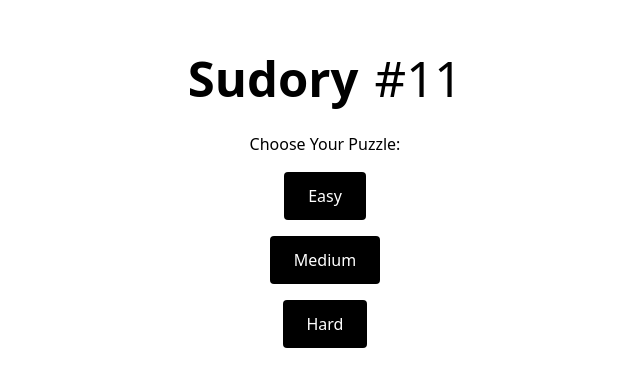
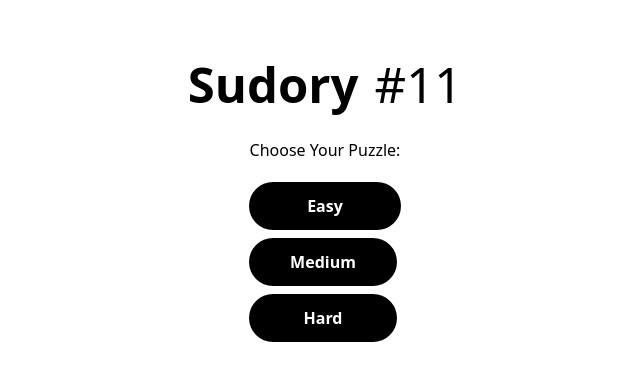
Before and after one commit to Ryan-Vakhshoori/sudory, a Next.js app: page / in a window 1280 px wide. Shown: the part 205-592 px from the top of the page, without its empty margins (315-955 px from the left). Built offline with nearby package versions, Linux system fonts and the light colour scheme.

Commit message:
Finalize difficulty selection screen

```diff
--- a/src/app/page.tsx
+++ b/src/app/page.tsx
@@ -39,32 +39,34 @@ export default function Home() {
     <div className="flex flex-col items-center">
       {!difficulty ? (
         // Difficulty Selection Screen
-        <div className="flex flex-col items-center justify-center h-screen space-y-4">
-          <div className="flex flex-row space-x-4">
+        <div className="flex flex-col items-center justify-center h-screen">
+          <div className="flex flex-row space-x-4 mb-4">
             <p className="text-[49px] font-bold">Sudory</p>
             {puzzleIndex !== 0 && (
               <p className="text-[49px]">#{puzzleIndex}</p>
             )}
           </div>
-          <p>Choose Your Puzzle:</p>
+          <p className="mb-5">Choose Your Puzzle:</p>
+          <div className="flex flex-col space-y-2">
             <button
-            className="bg-black text-white px-6 py-3 rounded hover:bg-green-600"
+              className="bg-black text-white font-bold py-3 w-38 rounded-full"
               onClick={() => handleDifficultySelect("easy")}
             >
               Easy
             </button>
             <button
-            className="bg-black text-white px-6 py-3 rounded hover:bg-yellow-600"
+              className="bg-black text-white font-bold py-3 w-37 rounded-full"
               onClick={() => handleDifficultySelect("medium")}
             >
               Medium
             </button>
             <button
-            className="bg-black text-white px-6 py-3 rounded hover:bg-red-600"
+              className="bg-black text-white font-bold py-3 w-37 rounded-full"
               onClick={() => handleDifficultySelect("hard")}
             >
               Hard
             </button>
+          </div>
         </div>
       ) : (
         // Puzzle Screen
```
Lines whose indentation alone changed are shown as unchanged.
